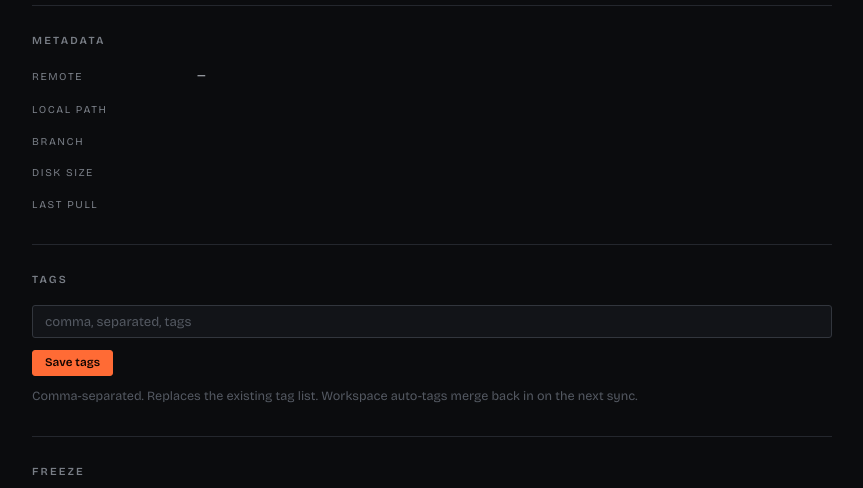
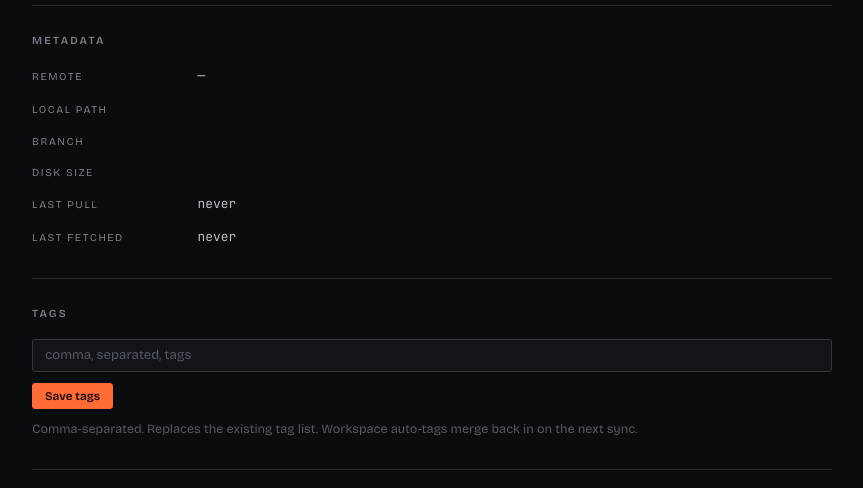
Before and after one commit to rishmadaan/gitstow, a Python web app: template src/gitstow/web/templates/_repo_drawer.html in a window 1280 px wide. Shown: the part 215-703 px from the top of the page, without its empty margins (208-1071 px from the left). Run offline with Jinja, Linux system fonts and the light colour scheme; the template is opened without the code that fills it, so the values that code supplies are empty.

Commit message:
feat(web): humanized timestamps + last-fetched surfaced on detail and delta tooltips
Implemented via Codex (gpt-5.6) in an isolated worktree; reviewed and merged by the session lead.

Co-Authored-By: Claude Fable 5 <noreply@anthropic.com>

```diff
--- a/src/gitstow/web/routes/dashboard.py
+++ b/src/gitstow/web/routes/dashboard.py
@@ -185,6 +185,8 @@ async def _build_repos_data(settings, store) -> tuple[list, dict]:
 
         behind_n = status.behind if status else 0
         delta_cls, delta_txt, delta_tip = _delta(state)
+        if repo.last_fetched:
+            delta_tip += f" Counts as of last fetch, {_relative_time(repo.last_fetched)}."
 
         pull_tooltip = _pull_tooltip(pull_variant, status_class, behind_n, status_label)
         if state.presence == "ok" and not state.has_upstream:
--- a/src/gitstow/web/routes/repos.py
+++ b/src/gitstow/web/routes/repos.py
@@ -46,6 +46,8 @@ def _row_context(repo, settings, sorted_labels, num: int | None) -> dict | None:
     status_class, status_label, pull_variant = _present(state)
     behind_n = status.behind if status else 0
     delta_cls, delta_txt, delta_tip = _delta(state)
+    if repo.last_fetched:
+        delta_tip += f" Counts as of last fetch, {_relative_time(repo.last_fetched)}."
 
     pull_tooltip = _pull_tooltip(pull_variant, status_class, behind_n, status_label)
     if state.presence == "ok" and not state.has_upstream:
--- a/src/gitstow/web/templates/_repo_drawer.html
+++ b/src/gitstow/web/templates/_repo_drawer.html
@@ -54,7 +54,8 @@
       <dt>Last commit</dt> <dd>{{ repo.commit.hash }} · {{ repo.commit.date }} · "{{ repo.commit.message }}"</dd>
       {% endif %}
       <dt>Disk size</dt>   <dd>{{ repo.disk_size }}</dd>
-      <dt>Last pull</dt>   <dd>{{ repo.last_pulled }}</dd>
+      <dt>Last pull</dt>   <dd>{% if last_pull_iso %}<span title="{{ last_pull_iso }}">{{ last_pull_rel }}</span>{% else %}never{% endif %}</dd>
+      <dt>Last fetched</dt><dd>{% if last_fetched_iso %}<span title="{{ last_fetched_iso }}">{{ last_fetched_rel }}</span>{% else %}never{% endif %}</dd>
     </dl>
   </section>
 
```
Also changed, not shown: src/gitstow/web/routes/pages.py (+11 -2 lines), tests/test_serve.py (+25 -0 lines).
